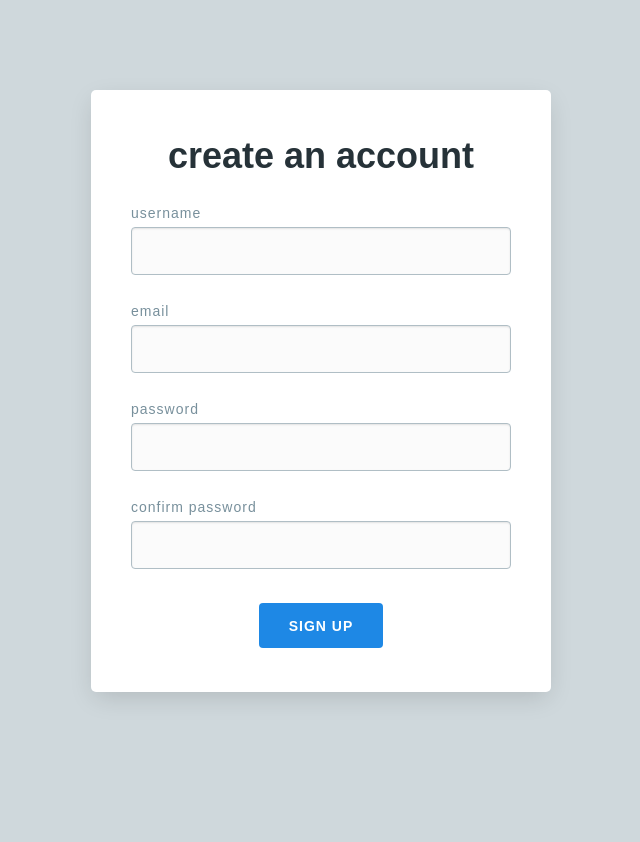
After one commit to RadShiadeh/weight_tracker, a Flask app: page /signup/ in a window 1280 px wide. The commit adds this page. Shown: the whole page, without its empty margins (319-959 px from the left). Run offline with Flask 2, Linux system fonts and the light colour scheme.

Commit message:
routing and simple frontend template for signup... separated modules and scripts

```diff
--- a/app.py
+++ b/app.py
@@ -8,6 +8,7 @@ import string_1
 from datetime import datetime, timedelta
 
 app = Flask(__name__)
+from users import routes
 
 def write_json(file_path: str, data):
     with open(file_path, "w") as f:
@@ -164,6 +165,10 @@ else:
 def login_page():
     return render_template('login.html')
 
+@app.route('/signup/')
+def signup_page():
+    return render_template('signup.html')
+
 @app.route('/', methods=['GET', 'POST'])
 def index():
     dates = generate_dates()
--- /dev/null
+++ b/templates/signup.html
@@ -0,0 +1,35 @@
+<!doctype html>
+<html lang="en">
+    <head>
+        <meta charset="utf-8">
+        <title>Signup</title>
+        <link rel="stylesheet" href="/static/css/login_styles.css">
+        <link rel="stylesheet" href="/static/css/normalize.css">
+    </head>
+    <body>
+        <div class="card-wrapper">
+            <div class="card">
+                <h1 class="center">create an account</h1>
+                <form name="signup_form">
+                    <label for="username"> username </label>
+                    <input type="text" name="username" class="field" required></input>
+
+                    <label for="email"> email </label>
+                    <input type="text" name="eamil" class="field" required></input>
+
+                    <label for="password"> password </label>
+                    <input type="text" name="password" class="field" required></input>
+
+                    <label for="confrim"> confirm password </label>
+                    <input type="text" name="confrim" class="field" required></input>
+
+                    <p class="error error--hidden"></p>
+
+                    <input type="submit" value="sign up" class="btn"></input>
+                </form>
+            </div>
+        </div>
+        <script src="/static/js/jquery.js"></script>
+        <script src="/static/js/scripts.js"></script>
+    </body>
+</html>
```
Also changed, not shown: users/model.py (added, +37 -0 lines), users/routes.py (added, +7 -0 lines), users_data/models.py (renamed from models.py, +0 -19 lines), templates/index.html (indentation only), templates/login.html (indentation only), users/__init__.py (added), users_data/__init__.py (added).
